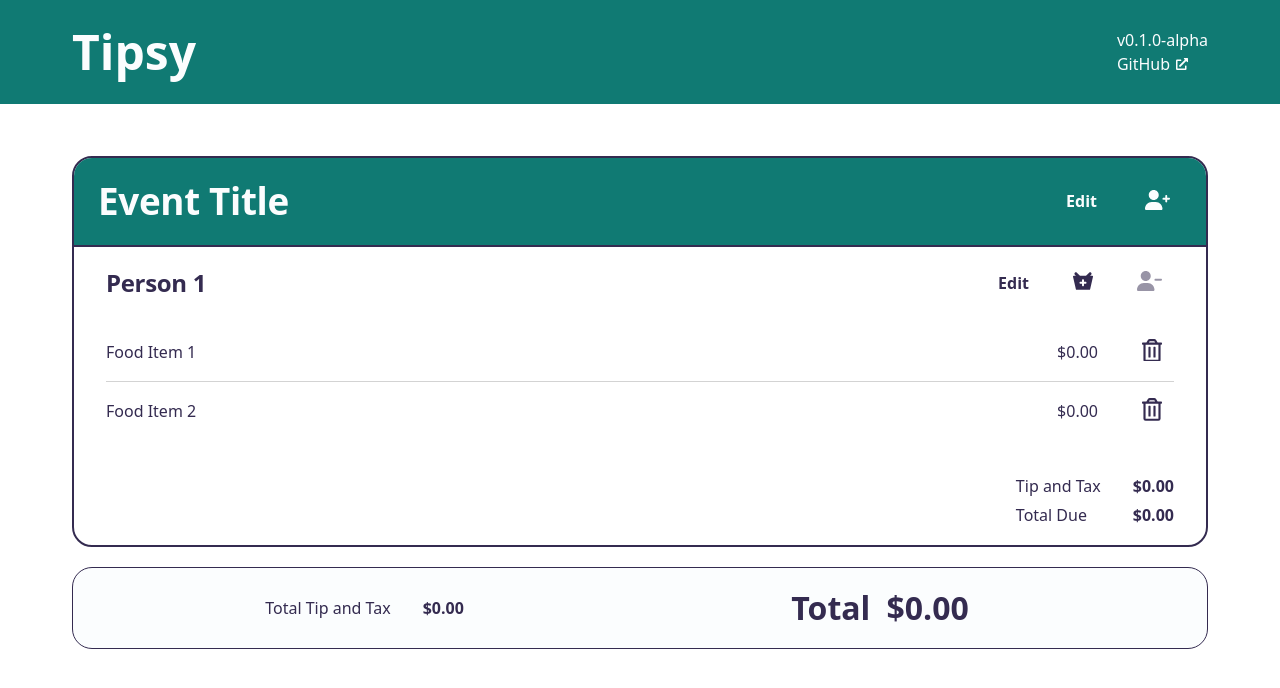
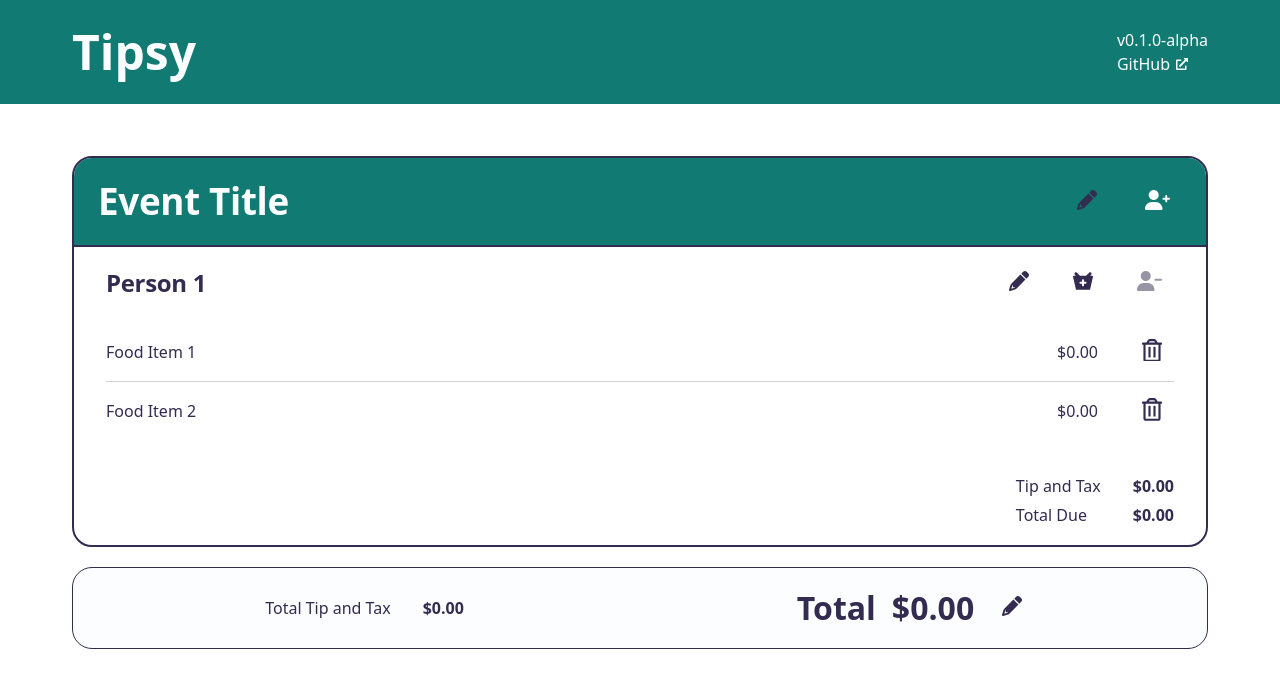
Before and after one commit to mikedelgaudio/tipsy, a React (Vite) app in the folder frontend/: page / in a window 1280 px wide. Shown: the top 688 px of the page. Built offline with nearby package versions, Linux system fonts and the light colour scheme.

Commit message:
adding pencil icon back

```diff
--- a/frontend/src/components/shared/buttons/EditBtn.tsx
+++ b/frontend/src/components/shared/buttons/EditBtn.tsx
@@ -1,3 +1,5 @@
+import PencilIcon from "../icons/PencilIcon";
+
 function EditBtn({ clickSideEffect, ariaTitle, className = "" }: any) {
   return (
     <button
@@ -5,7 +7,7 @@ function EditBtn({ clickSideEffect, ariaTitle, className = "" }: any) {
       onClick={() => clickSideEffect()}
       title={ariaTitle}
     >
-      Edit
+      <PencilIcon className="icons" />
     </button>
   );
 }
```
